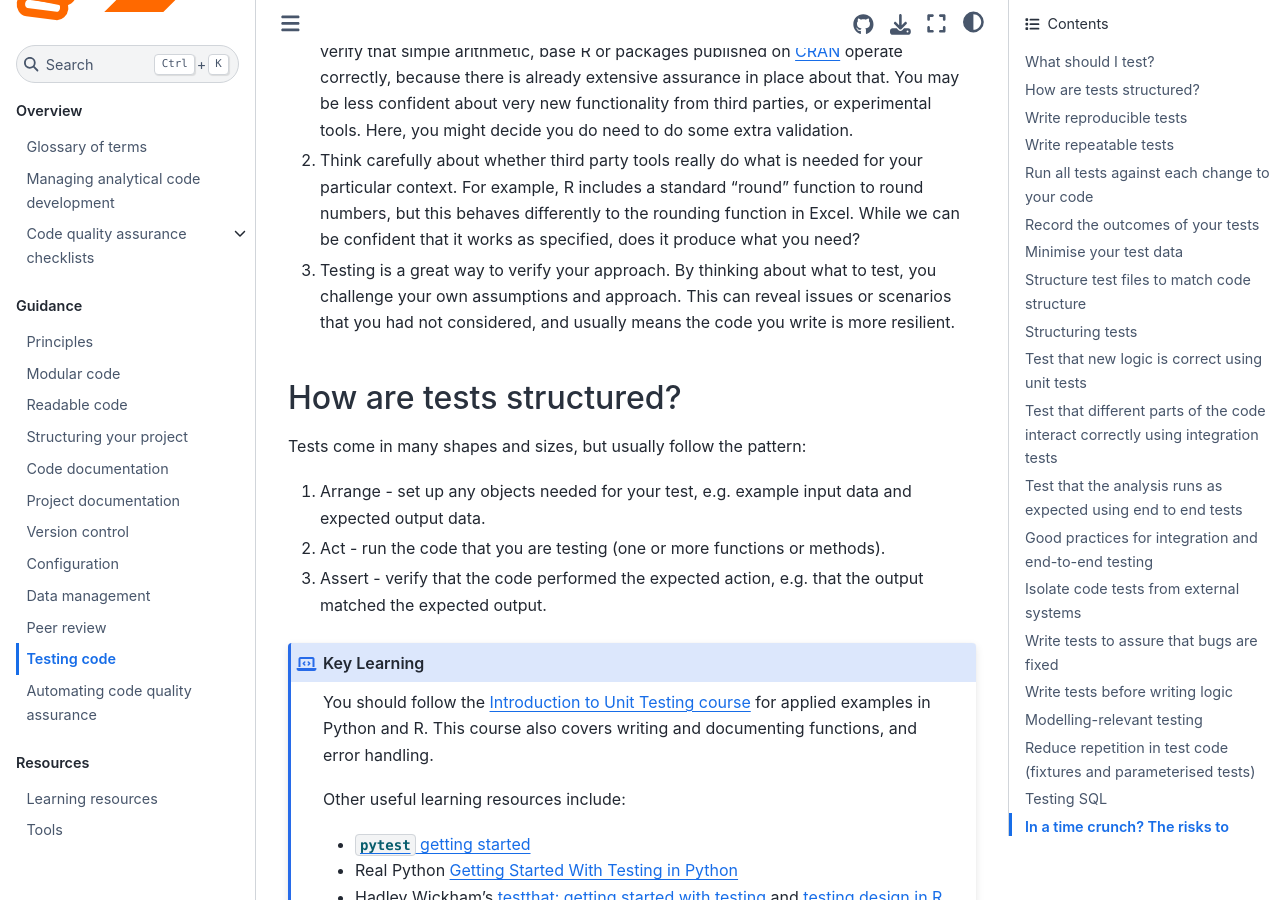
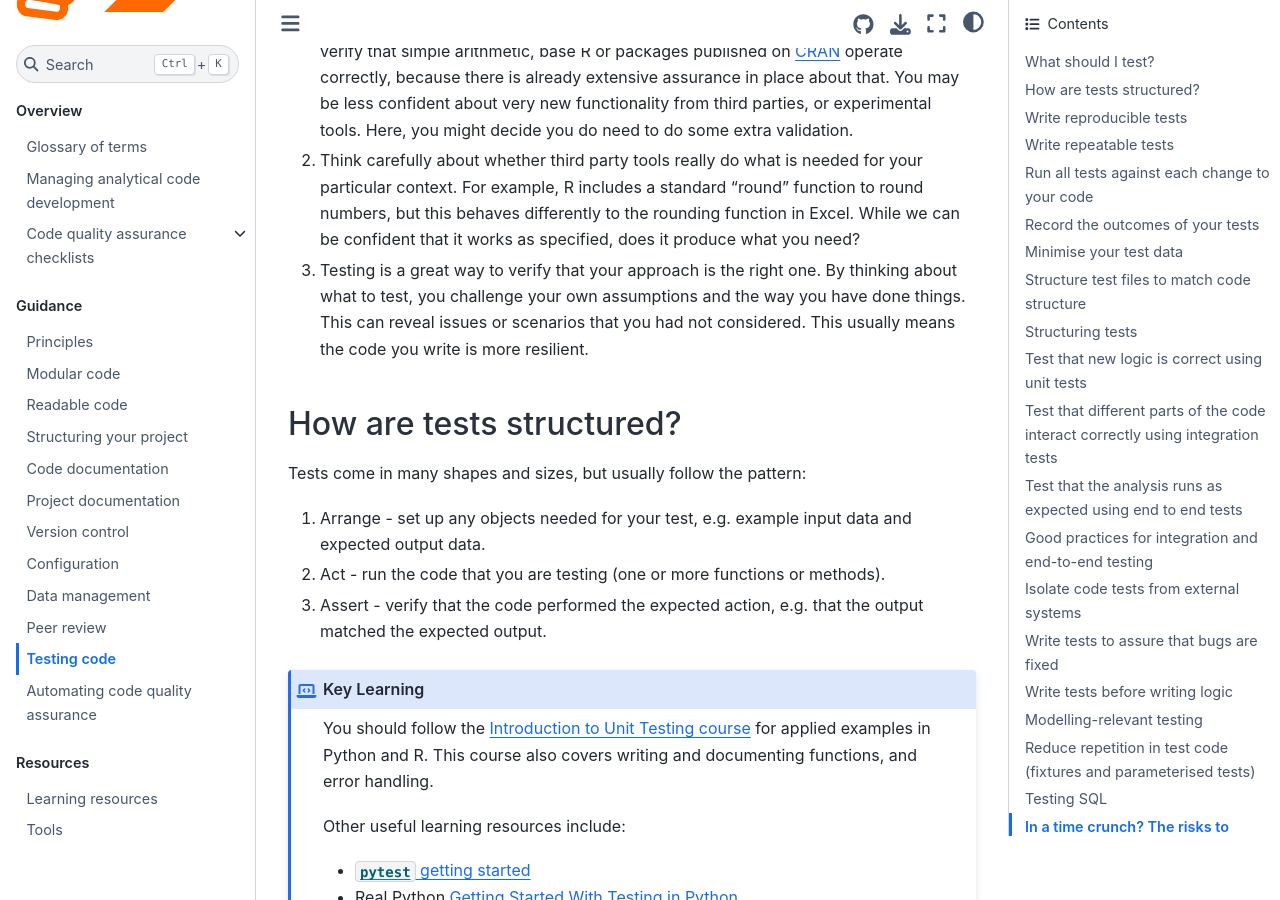
Before and after one commit to best-practice-and-impact/qa-of-code-guidance, a Jupyter Book: the page built from book/testing_code.md, in a window 1280 px wide and 900 px high, scrolled down 825 px. Built offline with Jupyter Book 1.0.4 settings and Sphinx 7.4.7 and the Sphinx Book theme 1.1.4, drawn with Linux system fonts in a browser that asks for light colours.

Commit message:
Drafting changes on what to test in testing_code.md

```diff
--- a/book/testing_code.md
+++ b/book/testing_code.md
@@ -22,7 +22,7 @@ When you are developing your tests, here are some points to think about:
 
 1.  You don't need to test everything. It is usually reasonable to assume that third party functions and tools which are sufficiently quality assured (and you can verify this) work as intended.  For example, if you use R you would not expect to write tests to verify that simple arithmetic, base R or packages published on [CRAN](https://cran.r-project.org/) operate correctly, because there is already extensive assurance in place about that. You may be less confident about very new functionality from third parties, or experimental tools. Here, you might decide you do need to do some extra validation.
 2. Think carefully about whether third party tools really do what is needed for your particular context.  For example, R includes a standard "round" function to round numbers, but this behaves differently to the rounding function in Excel. While we can be confident that it works as specified, does it produce what you need?
-3. Testing is a great way to verify your approach. By thinking about what to test, you challenge your own assumptions and approach. This can reveal issues or scenarios that you had not considered, and usually means the code you write is more resilient.
+3. Testing is a great way to verify that your approach is the right one. By thinking about what to test, you challenge your own assumptions and the way you have done things. This can reveal issues or scenarios that you had not considered. This usually means the code you write is more resilient.
 
 ## How are tests structured?
 
```
